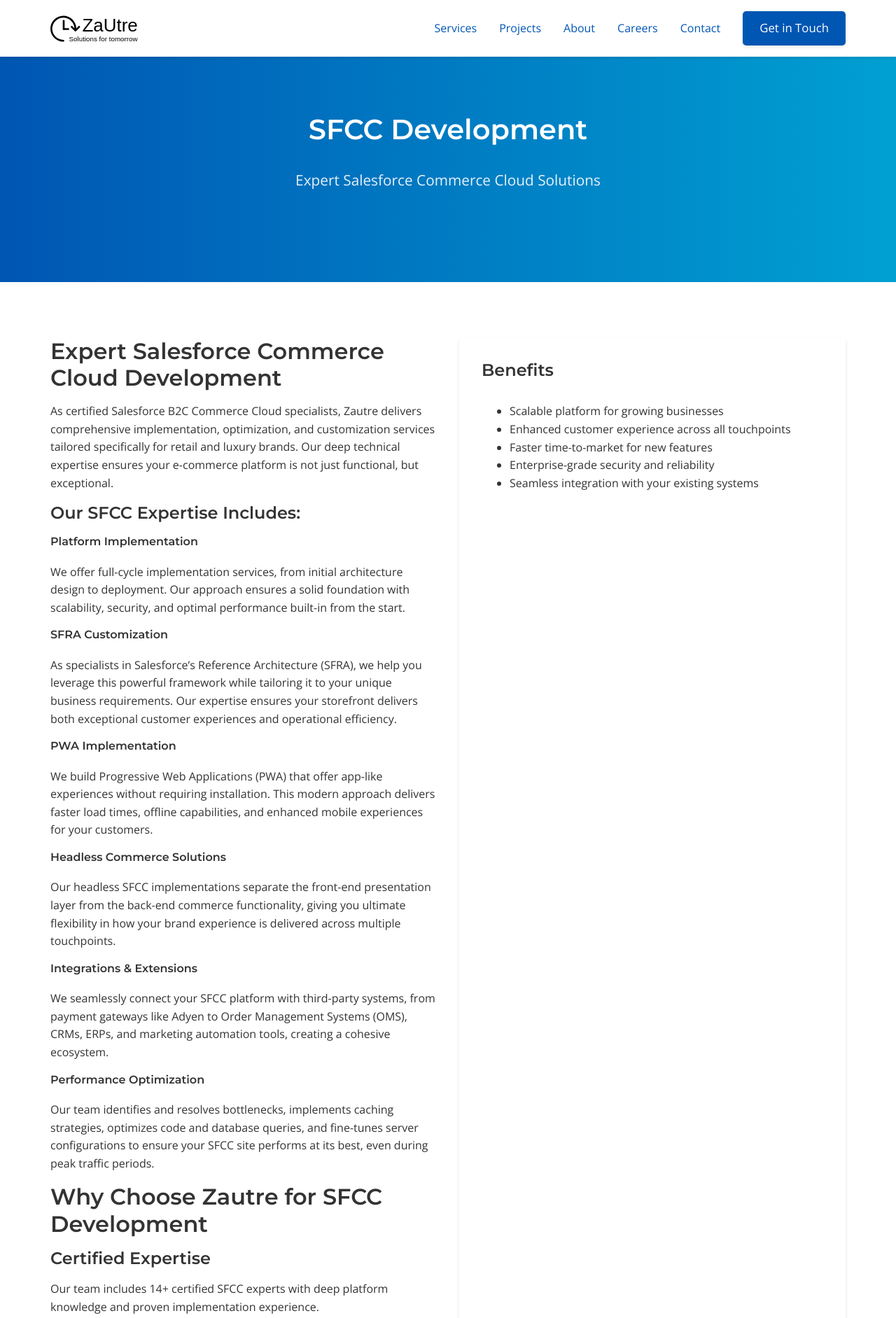
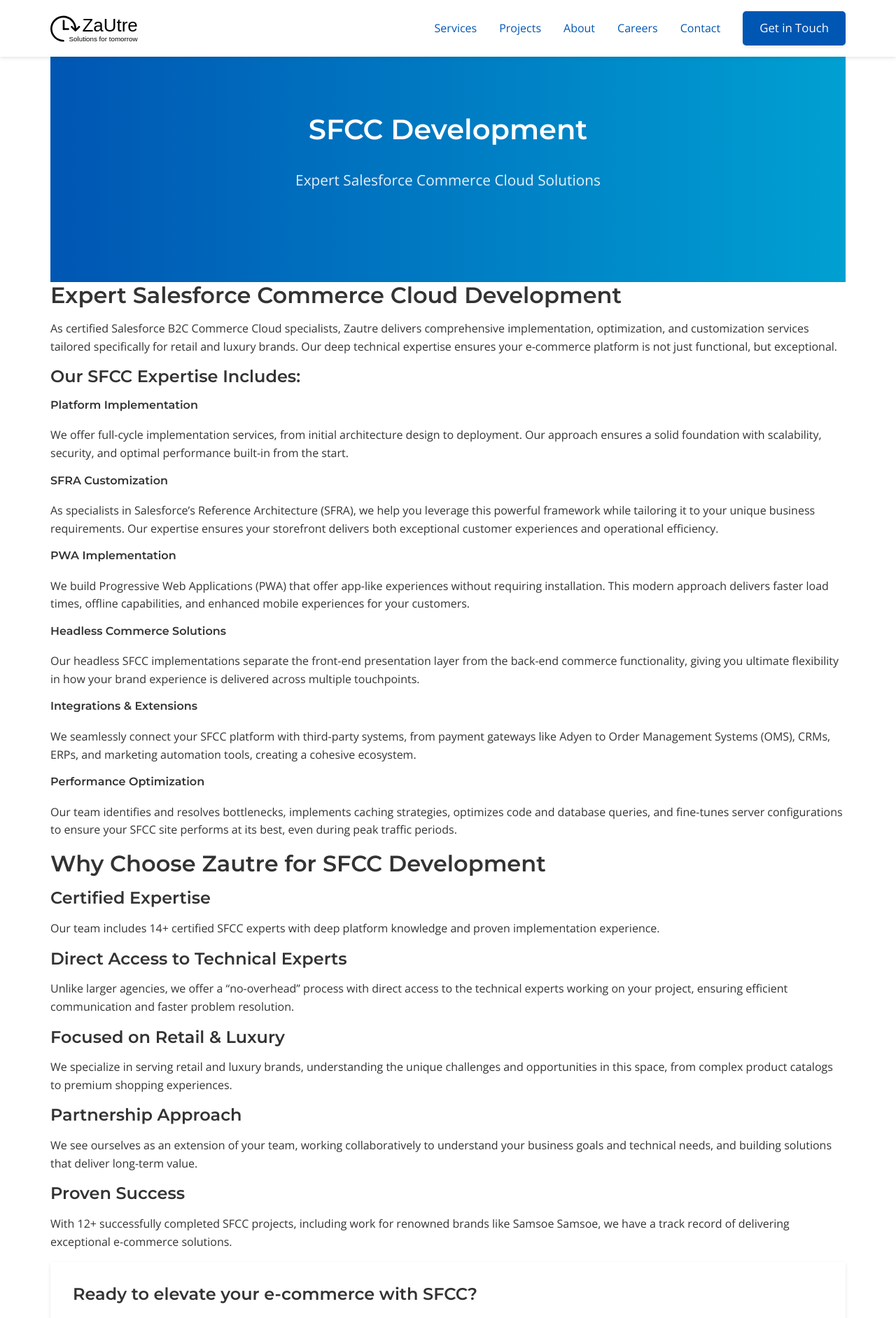
Before and after one commit to ZaUtre/zautre.com, a Jekyll site: the page built from _services/sfcc-development.md, in a window 1280 px wide. Shown: the top 1883 px of the page at 70% size. Built offline with Jekyll 4.4.1, drawn with Linux system fonts in a browser that asks for light colours; some of the changed text lies outside the part shown.

Commit message:
fix up services

```diff
--- a/_layouts/service.html
+++ b/_layouts/service.html
@@ -2,6 +2,7 @@
 layout: default
 ---
 
+  <div class="container">
     <div class="service-header section section--gradient">
       <div class="container">
         <div class="section-header">
@@ -13,9 +14,7 @@
       </div>
     </div>
 
-<div class="service-content section section--white">
-  <div class="container">
-    <div class="service-grid grid grid--2col">
+    <div class="service-grid grid grid--1col">
       <div class="service-main">
         {{ content }}
 
@@ -50,20 +49,6 @@
           </div>
         </div>
         {% endif %}
-
-        {% if page.related_services %}
-        <div class="related-services card">
-          <h3>Related Services</h3>
-          <ul>
-            {% for service_id in page.related_services %}
-              {% assign related = site.services | where: "id", service_id | first %}
-              {% if related %}
-              <li><a href="{{ related.url | relative_url }}">{{ related.title }}</a></li>
-              {% endif %}
-            {% endfor %}
-          </ul>
-        </div>
-        {% endif %}
       </div>
     </div>
   </div>
@@ -95,5 +80,5 @@
       {% endfor %}
     </div>
   </div>
-</div>
+
 {% endif %}
```
Also changed, not shown: _projects/multiopticas.md (+1 -0 lines), _services/sfcc-development.md (+1 -1 lines). Lines whose indentation alone changed are shown as unchanged.
